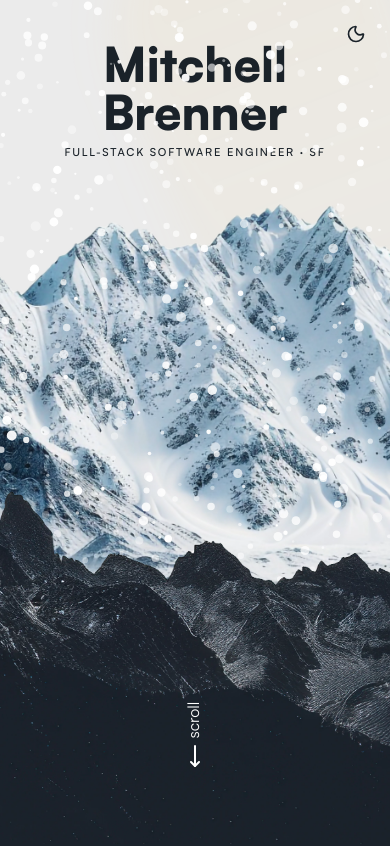
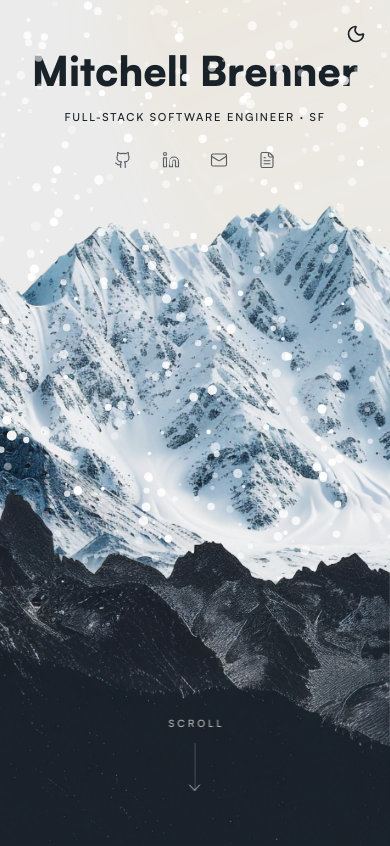
Before and after one commit to MitchBrenner/2025-portfolio, a Next.js app: page / in a window 390 px wide. Shown: the top 846 px of the page. Built offline with nearby package versions, Linux system fonts and the light colour scheme.

Commit message:
feat(hero): add intro animation, social links, and new scroll indicator

```diff
--- a/src/app/globals.css
+++ b/src/app/globals.css
@@ -138,3 +138,189 @@
     animation: none;
     mix-blend-mode: normal;
 }
+
+/* Hero intro: screen clears, fog banks drift off the mountains, name resolves letter by letter */
+.hero-intro-fog {
+  opacity: 0;
+  animation: hero-fog-clear 0.6s ease-out 0.05s both;
+}
+
+.hero-fog-bank {
+  opacity: 0;
+  filter: blur(22px);
+  background:
+    radial-gradient(ellipse 22% 45% at 12% 55%, currentColor, transparent 70%),
+    radial-gradient(ellipse 26% 50% at 34% 45%, currentColor, transparent 70%),
+    radial-gradient(ellipse 24% 42% at 58% 58%, currentColor, transparent 70%),
+    radial-gradient(ellipse 28% 48% at 82% 48%, currentColor, transparent 70%),
+    linear-gradient(to bottom, transparent, currentColor 45%, currentColor 60%, transparent);
+}
+
+.hero-fog-drift-left {
+  animation: hero-fog-drift-left 1.3s ease-out 0.1s both;
+}
+
+.hero-fog-drift-right {
+  animation: hero-fog-drift-right 1.4s ease-out 0.1s both;
+}
+
+.hero-fog-drift-low {
+  animation: hero-fog-drift-low 1.2s ease-out 0.1s both;
+}
+
+.hero-intro-back-mountain {
+  animation: hero-mountain-settle 2.6s cubic-bezier(0.22, 1, 0.36, 1) both;
+}
+
+.hero-intro-front-mountain {
+  transform-origin: bottom;
+  animation: hero-mountain-rise 2.2s cubic-bezier(0.22, 1, 0.36, 1) 0.1s both;
+}
+
+.hero-intro-letter {
+  animation: hero-letter-in 0.7s cubic-bezier(0.22, 1, 0.36, 1) both;
+}
+
+.hero-intro-role {
+  animation: hero-role-in 0.8s cubic-bezier(0.22, 1, 0.36, 1) 0.9s both;
+}
+
+.hero-intro-links {
+  animation: hero-fade-in 0.7s ease-out 1.1s both;
+}
+
+.hero-intro-fade {
+  animation: hero-fade-in 0.6s ease-out 1.3s both;
+}
+
+@keyframes hero-fog-clear {
+  from {
+    opacity: 1;
+  }
+  to {
+    opacity: 0;
+  }
+}
+
+@keyframes hero-fog-drift-left {
+  from {
+    opacity: 0.95;
+    translate: 0 0;
+  }
+  25% {
+    opacity: 0.7;
+  }
+  to {
+    opacity: 0;
+    translate: -22% -4%;
+  }
+}
+
+@keyframes hero-fog-drift-right {
+  from {
+    opacity: 0.9;
+    translate: 0 0;
+  }
+  25% {
+    opacity: 0.65;
+  }
+  to {
+    opacity: 0;
+    translate: 24% -3%;
+  }
+}
+
+@keyframes hero-fog-drift-low {
+  from {
+    opacity: 0.95;
+    translate: 0 0;
+  }
+  25% {
+    opacity: 0.7;
+  }
+  to {
+    opacity: 0;
+    translate: 16% 6%;
+  }
+}
+
+@keyframes hero-mountain-settle {
+  from {
+    scale: 1.08;
+  }
+  to {
+    scale: 1;
+  }
+}
+
+@keyframes hero-mountain-rise {
+  from {
+    translate: 0 8%;
+  }
+  to {
+    translate: 0 0;
+  }
+}
+
+@keyframes hero-letter-in {
+  from {
+    opacity: 0;
+    filter: blur(10px);
+    translate: 0 0.3em;
+  }
+  to {
+    opacity: 1;
+    filter: blur(0);
+    translate: 0 0;
+  }
+}
+
+@keyframes hero-role-in {
+  from {
+    opacity: 0;
+    filter: blur(6px);
+    letter-spacing: 0.4em;
+  }
+  to {
+    opacity: 1;
+    filter: blur(0);
+  }
+}
+
+@keyframes hero-fade-in {
+  from {
+    opacity: 0;
+  }
+  to {
+    opacity: 1;
+  }
+}
+
+.scroll-indicator-line {
+  animation: scroll-indicator-line 2s cubic-bezier(0.65, 0, 0.35, 1) 1.9s infinite both;
+}
+
+@keyframes scroll-indicator-line {
+  from {
+    translate: 0 -100%;
+  }
+  to {
+    translate: 0 200%;
+  }
+}
+
+@media (prefers-reduced-motion: reduce) {
+  .scroll-indicator-line,
+  .hero-intro-fog,
+  .hero-fog-drift-left,
+  .hero-fog-drift-right,
+  .hero-fog-drift-low,
+  .hero-intro-back-mountain,
+  .hero-intro-front-mountain,
+  .hero-intro-letter,
+  .hero-intro-role,
+  .hero-intro-links,
+  .hero-intro-fade {
+    animation: none;
+  }
+}
--- a/src/components/Hero.tsx
+++ b/src/components/Hero.tsx
@@ -5,17 +5,27 @@ import type { Container } from "@tsparticles/engine";
 import gsap from "gsap";
 import ScrollTrigger from "gsap/ScrollTrigger";
 import Image from "next/image";
-import { useCallback, useEffect, useRef, useState, type PointerEvent } from "react";
+import {
+  Fragment,
+  useCallback,
+  useEffect,
+  useRef,
+  useState,
+  type PointerEvent,
+} from "react";
 import Particles, { initParticlesEngine } from "@tsparticles/react";
 import { loadSlim } from "@tsparticles/slim";
-import { MoveDown } from "lucide-react";
 import { LightRays } from "@/components/ui/light-rays";
 import { Meteors } from "@/components/ui/meteors";
+import HeroLinks from "@/components/HeroLinks";
 import { AnimatedThemeToggler } from "@/components/ui/animated-theme-toggler";
 
 gsap.registerPlugin(ScrollTrigger);
 
 const MAX_WIND = 0.8;
+const NAME = "Mitchell Brenner";
+const NAME_INTRO_DELAY = 0.4;
+const NAME_LETTER_STAGGER = 0.025;
 
 function Hero() {
   const container = useRef<HTMLDivElement>(null);
@@ -192,13 +202,20 @@ function Hero() {
 
       {/* Meteors (night only) */}
       <div className="pointer-events-none absolute inset-0 z-0 hidden overflow-hidden dark:block">
-        <Meteors number={2} angle={75} minDelay={1} maxDelay={10} minDuration={14} maxDuration={20} />
+        <Meteors
+          number={2}
+          angle={75}
+          minDelay={1}
+          maxDelay={10}
+          minDuration={14}
+          maxDuration={20}
+        />
       </div>
 
       {/* Particles Component */}
       {init && (
         <Particles
-          className="absolute inset-0 z-5 h-full w-full overflow-hidden"
+          className="pointer-events-none absolute inset-0 z-5 h-full w-full overflow-hidden"
           options={{
             fullScreen: { enable: false },
             particles: {
@@ -233,7 +250,7 @@ function Hero() {
         />
       )}
       {/* Background Mountain */}
-      <div className="absolute -top-20 left-0 z-1 h-[90%] w-full">
+      <div className="hero-intro-back-mountain absolute -top-20 left-0 z-1 h-[90%] w-full">
         <Image
           src="/images/back-mountain.webp"
           alt=""
@@ -253,7 +270,7 @@ function Hero() {
           fill
           priority
           sizes="100vw"
-          className="object-cover"
+          className="hero-intro-front-mountain object-cover"
         />
       </div>
 
@@ -262,34 +279,98 @@ function Hero() {
         id="name"
         className="name-text absolute inset-x-0 top-0 z-2 flex flex-col items-center gap-2 px-4 pt-10 text-center sm:pt-14 lg:pt-16"
       >
-        <h1 className="text-[#1a2229] dark:text-[#EBEBEB] font-satoshi font-black text-5xl md:text-6xl lg:text-8xl">
-          Mitchell Brenner
+        <h1
+          aria-label={NAME}
+          className="text-[#1a2229] dark:text-[#EBEBEB] font-satoshi font-black text-[clamp(2rem,10.5vw,3.75rem)] md:text-6xl lg:text-8xl"
+        >
+          {NAME.split(" ").map((word, wordIndex, words) => {
+            const offset = words
+              .slice(0, wordIndex)
+              .reduce((total, previous) => total + previous.length, 0);
+            return (
+              <Fragment key={word}>
+                {wordIndex > 0 && " "}
+                <span aria-hidden className="inline-block whitespace-nowrap">
+                  {word.split("").map((letter, letterIndex) => (
+                    <span
+                      key={letterIndex}
+                      className="hero-intro-letter inline-block"
+                      style={{
+                        animationDelay: `${NAME_INTRO_DELAY + (offset + letterIndex) * NAME_LETTER_STAGGER}s`,
+                      }}
+                    >
+                      {letter}
+                    </span>
+                  ))}
+                </span>
+              </Fragment>
+            );
+          })}
         </h1>
-        <p className="font-satoshi text-[11px] font-medium uppercase tracking-[0.16em] text-[#1a2229] dark:text-[#EBEBEB] sm:text-xs md:text-sm">
+        <p className="hero-intro-role font-satoshi text-[11px] font-medium uppercase tracking-[0.16em] text-[#1a2229] dark:text-[#EBEBEB] sm:text-xs md:text-sm">
           Full-Stack Software Engineer · SF
         </p>
+        <HeroLinks />
       </div>
 
       {/* Theme Toggle (sky + name only) */}
       <AnimatedThemeToggler
-        className="absolute right-4 top-4 z-40 cursor-pointer rounded-full p-2 text-[#1a2229] transition-colors hover:bg-black/5 dark:text-[#EBEBEB] dark:hover:bg-white/10 sm:right-6 sm:top-6 [&_svg]:size-5"
+        className="hero-intro-fade absolute right-4 top-4 z-40 cursor-pointer rounded-full p-2 text-[#1a2229] transition-colors hover:bg-black/5 dark:text-[#EBEBEB] dark:hover:bg-white/10 sm:right-6 sm:top-6 [&_svg]:size-5"
         aria-label="Toggle sky theme"
       />
 
-      {/* Scroll Text */}
+      {/* Intro Fog: screen clears, then fog banks drift off the mountains */}
       <div
-        className=" cursor-pointer absolute bottom-12 sm:bottom-0 p-4 z-36 w-full flex justify-center items-center scroll-text"
+        aria-hidden
+        className="hero-intro-fog pointer-events-none absolute inset-0 z-50 bg-[#EBEBEB] dark:bg-[#020305]"
+      />
+      <div
+        aria-hidden
+        className="hero-fog-bank hero-fog-drift-left pointer-events-none absolute -inset-x-1/4 top-[42%] z-8 h-[38%] text-white dark:text-[#8a9bb0]"
+      />
+      <div
+        aria-hidden
+        className="hero-fog-bank hero-fog-drift-right pointer-events-none absolute -inset-x-1/4 top-[50%] z-8 h-[34%] text-white dark:text-[#8a9bb0]"
+      />
+      <div
+        aria-hidden
+        className="hero-fog-bank hero-fog-drift-low pointer-events-none absolute -inset-x-1/4 -bottom-[6%] z-20 h-[34%] text-white dark:text-[#8a9bb0]"
+      />
+
+      {/* Scroll Indicator */}
+      <button
+        type="button"
+        aria-label="Scroll to experience"
+        className="scroll-text group absolute bottom-10 left-1/2 z-36 -translate-x-1/2 cursor-pointer p-3 sm:bottom-8"
         onClick={() => {
           document
             .getElementById("experience")
             ?.scrollIntoView({ behavior: "smooth" });
         }}
       >
-        <div className="cursor-pointer text-white flex flex-col space-y-3 items-center justify-center p-3">
-          <p className="font-satoshi -rotate-90 mr-1">scroll</p>
-          <MoveDown />
-        </div>
-      </div>
+        <span className="hero-intro-fade flex flex-col items-center gap-3 text-white/70 transition-colors duration-300 group-hover:text-white">
+          <span className="mr-[-0.3em] font-satoshi text-[10px] font-medium uppercase tracking-[0.3em] transition-[letter-spacing,margin] duration-500 group-hover:mr-[-0.45em] group-hover:tracking-[0.45em]">
+            Scroll
+          </span>
+          <span className="flex flex-col items-center">
+            <span className="relative h-12 w-px overflow-hidden bg-current/30 transition-[height] duration-500 group-hover:h-16">
+              <span className="scroll-indicator-line absolute inset-x-0 top-0 h-1/2 bg-linear-to-b from-transparent to-current" />
+            </span>
+            <svg
+              aria-hidden
+              viewBox="0 0 12 8"
+              className="-mt-[6.5px] h-2 w-3"
+              fill="none"
+              stroke="currentColor"
+              strokeWidth={1}
+              strokeLinecap="round"
+              strokeLinejoin="round"
+            >
+              <path d="M1 1 6 6.5 11 1" />
+            </svg>
+          </span>
+        </span>
+      </button>
     </div>
   );
 }
--- /dev/null
+++ b/src/components/HeroLinks.tsx
@@ -0,0 +1,96 @@
+"use client";
+
+import { Check, FileText, Github, Linkedin, Mail } from "lucide-react";
+import { useEffect, useRef, useState, type ReactNode } from "react";
+import { socialLinks } from "@/lib/links";
+
+const itemClassName =
+  "group relative flex size-9 cursor-pointer items-center justify-center rounded-full opacity-70 transition duration-300 hover:-translate-y-0.5 hover:opacity-100 focus-visible:opacity-100 focus-visible:outline-none focus-visible:ring-1 focus-visible:ring-current";
+
+function Label({ children }: { children: ReactNode }) {
+  return (
+    <span className="pointer-events-none absolute top-full mt-1 whitespace-nowrap font-satoshi text-[10px] font-medium uppercase tracking-[0.2em] opacity-0 transition-opacity duration-300 group-hover:opacity-100 group-focus-visible:opacity-100">
+      {children}
+    </span>
+  );
+}
+
+function HeroLinks() {
+  const [copied, setCopied] = useState(false);
+  const copiedTimeout = useRef<ReturnType<typeof setTimeout> | null>(null);
+
+  useEffect(() => {
+    return () => {
+      if (copiedTimeout.current) {
+        clearTimeout(copiedTimeout.current);
+      }
+    };
+  }, []);
+
+  const copyEmail = async () => {
+    try {
+      await navigator.clipboard.writeText(socialLinks.email);
+      setCopied(true);
+      if (copiedTimeout.current) {
+        clearTimeout(copiedTimeout.current);
+      }
+      copiedTimeout.current = setTimeout(() => setCopied(false), 1800);
+    } catch {
+      window.location.href = `mailto:${socialLinks.email}`;
+    }
+  };
+
+  const iconProps = { size: 18, strokeWidth: 1.5, "aria-hidden": true };
+
+  return (
+    <nav
+      aria-label="Social links"
+      className="hero-intro-links mt-2 flex items-center gap-3 text-[#1a2229] dark:text-[#EBEBEB] sm:gap-4"
+    >
+      <a
+        href={socialLinks.github}
+        target="_blank"
+        rel="noopener noreferrer"
+        aria-label="GitHub"
+        className={itemClassName}
+      >
+        <Github {...iconProps} />
+        <Label>GitHub</Label>
+      </a>
+      <a
+        href={socialLinks.linkedin}
+        target="_blank"
+        rel="noopener noreferrer"
+        aria-label="LinkedIn"
+        className={itemClassName}
+      >
+        <Linkedin {...iconProps} />
+        <Label>LinkedIn</Label>
+      </a>
+      <button
+        type="button"
+        onClick={copyEmail}
+        aria-label={copied ? "Email copied" : `Copy email ${socialLinks.email}`}
+        className={itemClassName}
+      >
+        {copied ? <Check {...iconProps} /> : <Mail {...iconProps} />}
+        <Label>{copied ? "Copied" : "Email"}</Label>
+        <span aria-live="polite" className="sr-only">
+          {copied ? "Email copied to clipboard" : ""}
+        </span>
+      </button>
+      <a
+        href={socialLinks.resume}
+        target="_blank"
+        rel="noopener noreferrer"
+        aria-label="Resume"
+        className={itemClassName}
+      >
+        <FileText {...iconProps} />
+        <Label>Resume</Label>
+      </a>
+    </nav>
+  );
+}
+
+export default HeroLinks;
--- /dev/null
+++ b/src/lib/links.ts
@@ -0,0 +1,6 @@
+export const socialLinks = {
+  github: "https://github.com/MitchBrenner",
+  linkedin: "https://www.linkedin.com/in/mitchell-brenner-124240230/",
+  email: "mitchbrenner8@gmail.com",
+  resume: "/Brenner_Mitchell_Resume_2026.pdf",
+};
```
Also changed, not shown: 1 other file (tests, documents, lock files or other folders).
